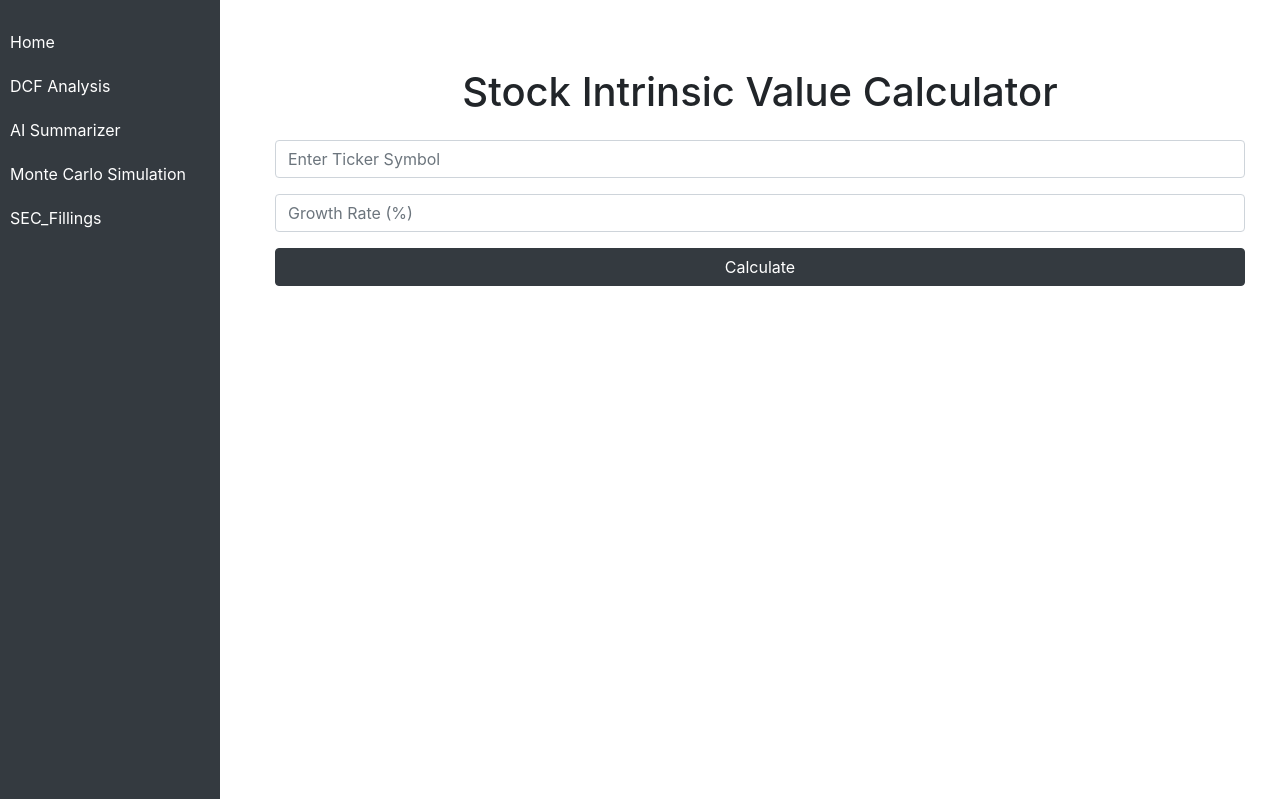
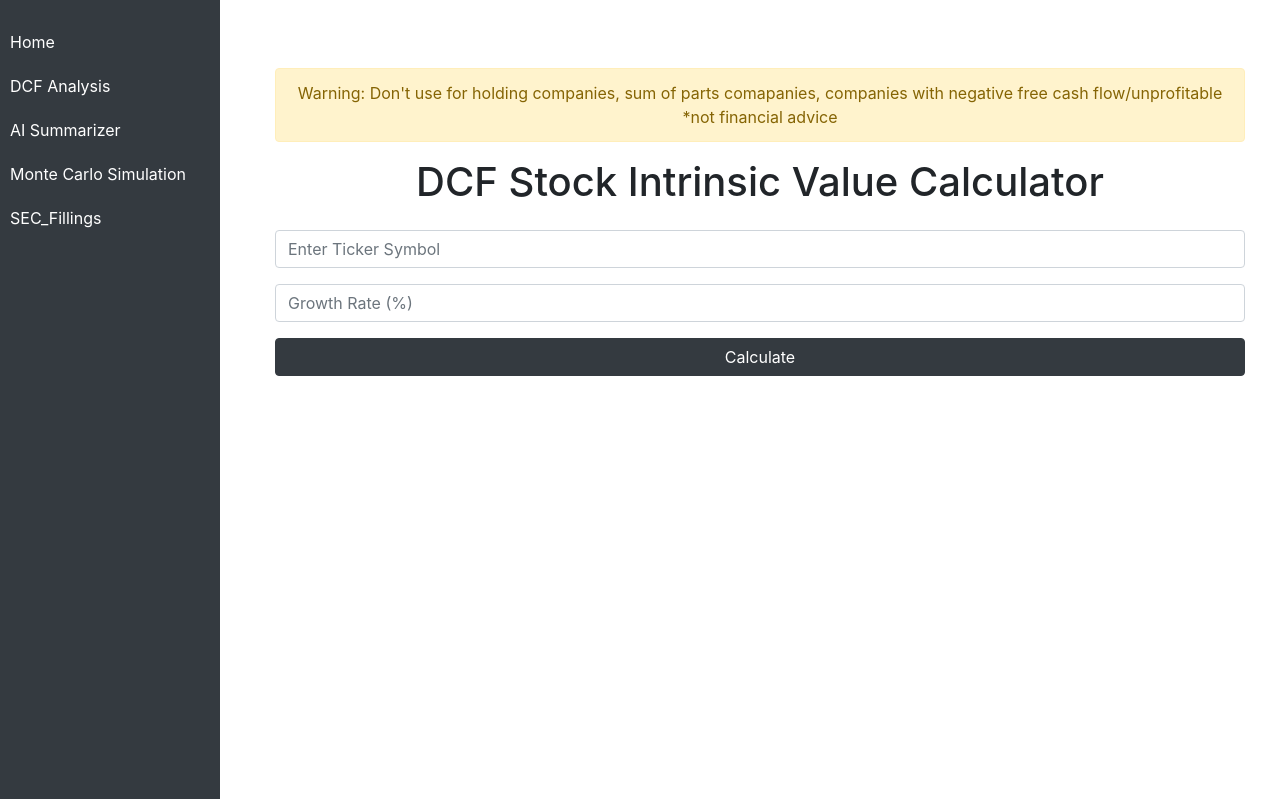
Before and after one commit to JayadityaVetsa/FinancialTools, a Flask app: page /dcf-analysis in a window 1280 px wide. Run offline with Flask 3, Linux system fonts and the light colour scheme; some libraries are stand-ins or nearby versions.

Commit message:
Update dcf_analysis.html

```diff
--- a/templates/dcf_analysis.html
+++ b/templates/dcf_analysis.html
@@ -2,7 +2,11 @@
 {% block title %}DCF Analysis{% endblock %}
 {% block content %}
     <div class="container mt-5">
-        <h1 class="text-center mb-4">Stock Intrinsic Value Calculator</h1>
+        <div class="alert alert-warning text-center" role="alert">
+            Warning: Don't use for holding companies, sum of parts comapanies, companies with negative free cash flow/unprofitable
+            *not financial advice
+        </div>
+        <h1 class="text-center mb-4">DCF Stock Intrinsic Value Calculator</h1>
         <form action="/dcf-analysis" method="post" class="needs-validation mb-5" novalidate>
             <div class="form-group">
                 <input type="text" class="form-control" name="symbol" placeholder="Enter Ticker Symbol" required>
```
